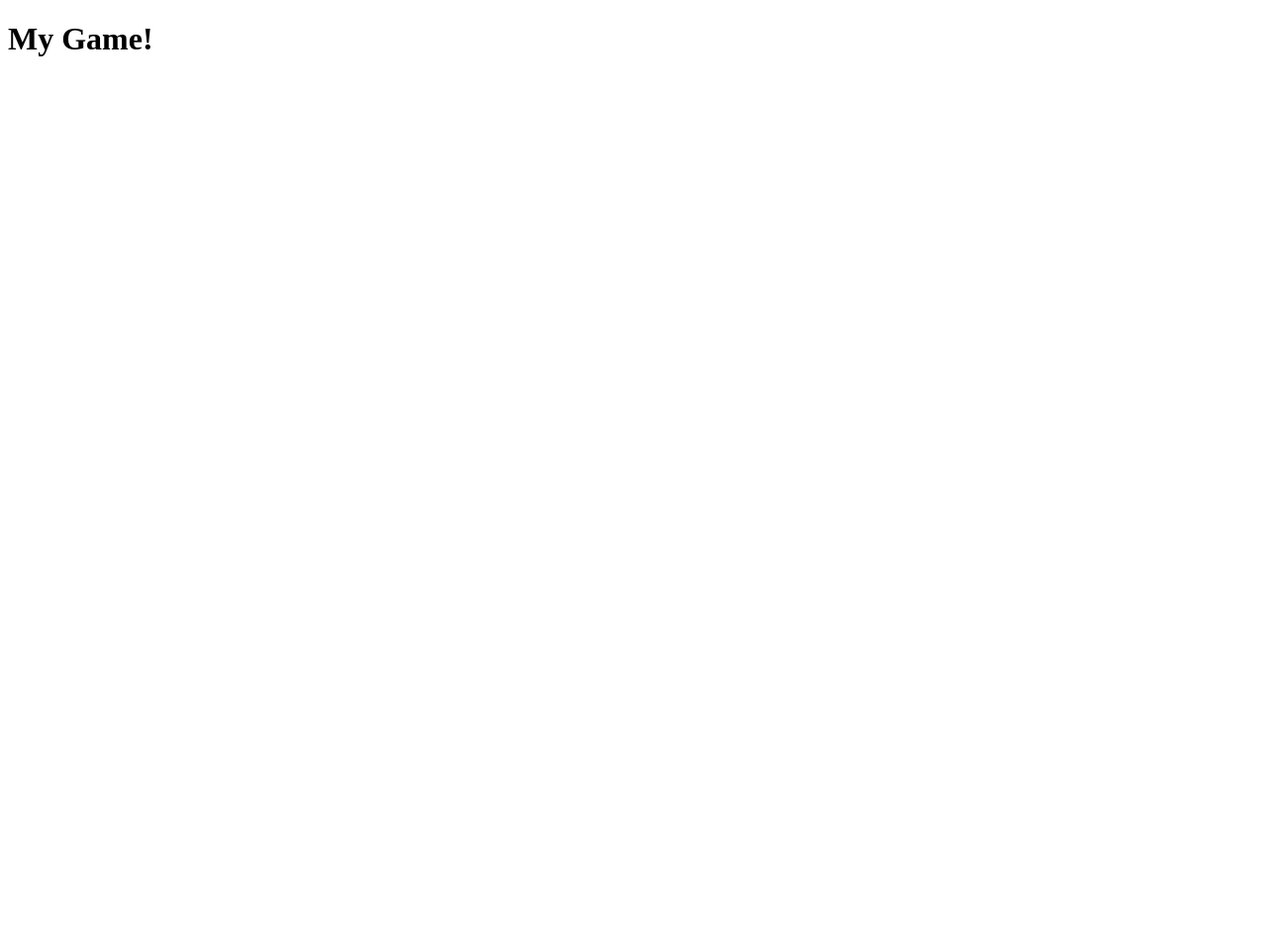
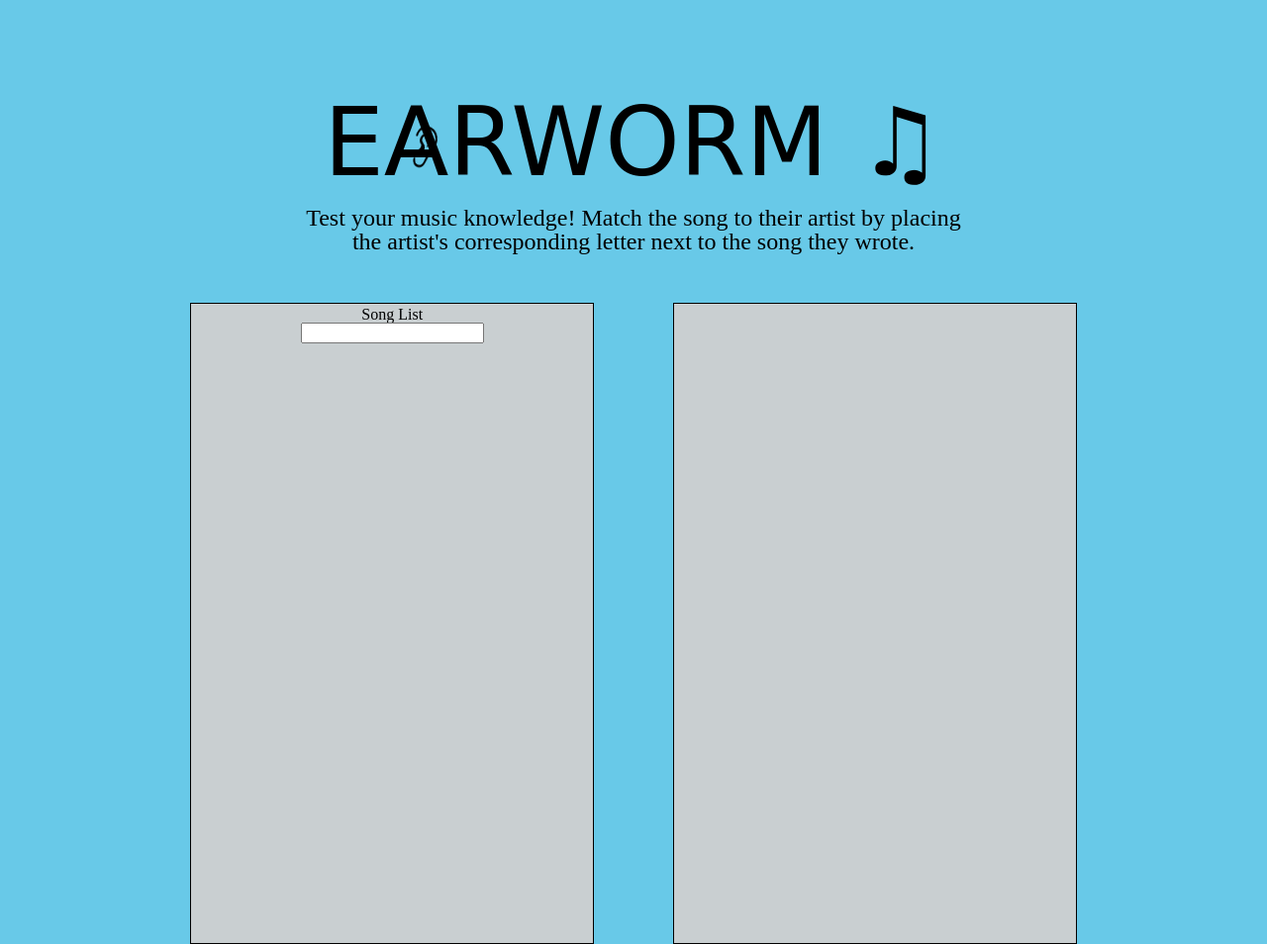
Before and after one commit to kerby51/Celebrity-Match-Game, a plain HTML site: page index.html in a window 1280 px wide. Shown: the whole page at 99% size. Before the commit the page ends 800 px from the top, so only its background shows below. Drawn offline with Linux system fonts and the light colour scheme; a web font is replaced by a local one.

Commit message:
set up layout of game

```diff
--- a/index.html
+++ b/index.html
@@ -1,10 +1,33 @@
 <!DOCTYPE html>
 <html>
-<head>
-  <title>Celebrity Match</title>
-</head>
+ <head>
+   <link href="reset.css" rel="stylesheet" type="text/css">
+   <link rel="stylesheet" type="text/css" href="styles.css">
+   <link href="https://fonts.googleapis.com/css?family=Redressed" rel="stylesheet">
+   <meta charset="utf-8"/>
+   <title>Earworm</title>
+ </head>
 <body>
-  <h1>My Game!</h1>
+  <header>
+     <h1>EARWORM &#9835</h1>
+     <img src="ear.png" id="ear">
+     <p class="instructions">Test your music knowledge!  Match the song to their artist by placing the artist's corresponding letter next to the song they wrote.</p>
+  </header>
+  <form class="lists">
+     <div class="song-list">
+       <ul>
+         <li class="song-list-title">Song List</li>
+         <li><input type="text" class="input"></li>
+       </ul>
+     </div>
+     <div class="artist-list">
+       <ul>
+       </ul>
+     </div>
+  </form>
 
+<script src="app.js" type="text/javascript" charset="utf-8" async defer></script>
 </body>
+
+
 </html>
--- /dev/null
+++ b/reset.css
@@ -0,0 +1,48 @@
+/* http://meyerweb.com/eric/tools/css/reset/
+   v2.0 | 20110126
+   License: none (public domain)
+*/
+
+html, body, div, span, applet, object, iframe,
+h1, h2, h3, h4, h5, h6, p, blockquote, pre,
+a, abbr, acronym, address, big, cite, code,
+del, dfn, em, img, ins, kbd, q, s, samp,
+small, strike, strong, sub, sup, tt, var,
+b, u, i, center,
+dl, dt, dd, ol, ul, li,
+fieldset, form, label, legend,
+table, caption, tbody, tfoot, thead, tr, th, td,
+article, aside, canvas, details, embed,
+figure, figcaption, footer, header, hgroup,
+menu, nav, output, ruby, section, summary,
+time, mark, audio, video {
+	margin: 0;
+	padding: 0;
+	border: 0;
+	font-size: 100%;
+	font: inherit;
+	vertical-align: baseline;
+}
+/* HTML5 display-role reset for older browsers */
+article, aside, details, figcaption, figure,
+footer, header, hgroup, menu, nav, section {
+	display: block;
+}
+body {
+	line-height: 1;
+}
+ol, ul {
+	list-style: none;
+}
+blockquote, q {
+	quotes: none;
+}
+blockquote:before, blockquote:after,
+q:before, q:after {
+	content: '';
+	content: none;
+}
+table {
+	border-collapse: collapse;
+	border-spacing: 0;
+}
--- /dev/null
+++ b/styles.css
@@ -0,0 +1,67 @@
+body {
+  background-color: #68C9E8;
+  /*text-align: center;*/
+}
+
+header {
+  text-align: center;
+  /*position: relative;*/
+}
+
+h1 {
+  font-family: 'Redressed', cursive;
+  font-size: 6rem;
+  text-align: center;
+  margin-top: 1em;
+}
+
+#ear {
+  height: 3em;
+  width: 2.4em;
+  /*margin-right: 48.9%;*/
+  margin-left: -26.4rem;
+  margin-bottom: 2rem;
+  margin-top: -50rem;
+  transform: rotate(10deg);
+}
+
+.instructions {
+  padding-bottom: 50px;
+  width: 54%;
+  font-size: 1.5rem;
+  text-align: center;
+  padding-top: 0px;
+  margin-top: -.4rem;
+  text-align: center;
+/*  position: absolute;
+  display:  inline-block;*/
+  margin: 0 auto;
+}
+
+.lists {
+  width: 70%;
+  height: 40rem;
+  display: inline-block;
+  text-align: center;
+  margin-left: 12rem;
+  box-sizing: content-box;
+ /* float: left;*/
+}
+
+.song-list {
+  padding: .2rem;
+  background-color: #C9CFD1;
+  height: 40rem;
+  width: 25rem;
+  border: 1px solid black;
+  float: left;
+}
+
+.artist-list {
+  padding: .2rem;
+  background-color: #C9CFD1;
+  height: 40rem;
+  width: 25rem;
+  border: 1px solid black;
+  float: right;
+}
```
Also changed, not shown: pseudocode.txt (added, +25 -0 lines), app.js (added), ear.png (added).
